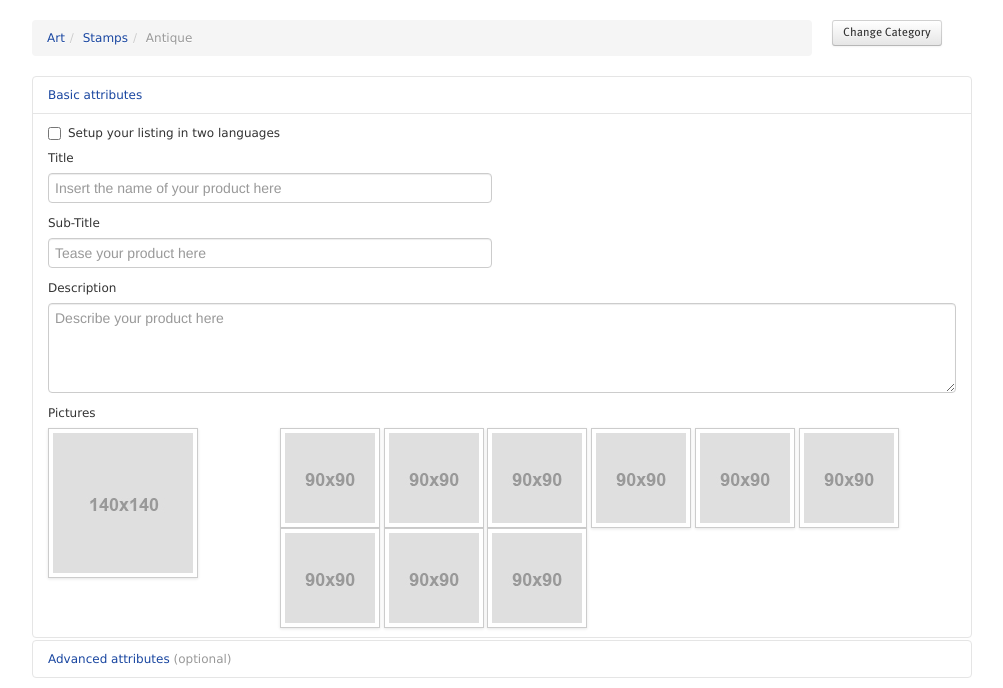
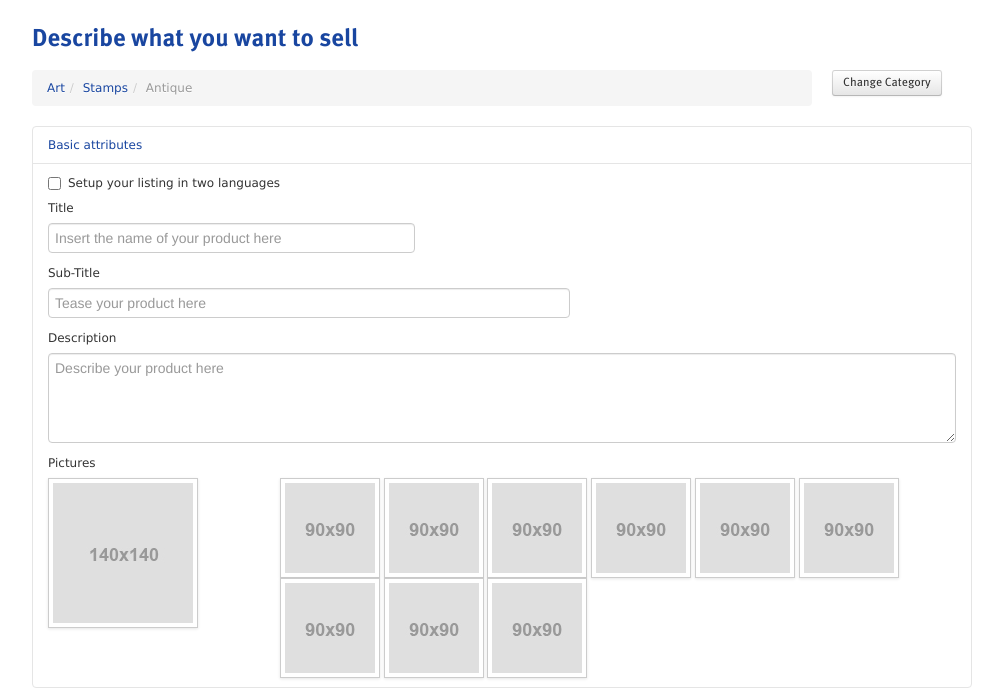
Before and after one commit to 85nomar/psychic-cyril, a PHP site: page /step2.php in a window 1280 px wide. Shown: the part 254-942 px from the top of the page, without its empty margins (138-1141 px from the left). Run offline with PHP 8.4, Linux system fonts and the light colour scheme.

Commit message:
layout improvements

```diff
--- a/css/main.css
+++ b/css/main.css
@@ -0,0 +1,8 @@
+/* Selling-Form Step 1 */
+#categoryFinder {
+    margin: 40px 0;
+}
+
+#savedForLater {
+    margin-bottom: 30px;
+}
--- a/step2.php
+++ b/step2.php
@@ -3,6 +3,8 @@ require ('inc/layout.php');
 $Layout->title='Selling';
 $Layout->start();
 ?>
+
+<h2>Describe what you want to sell</h2>
 
 <div class="row-fluid">
     <div class="span10">
@@ -36,26 +38,26 @@ $Layout->start();
                                 <input type="checkbox">
                                 Setup your listing in two languages </label>
                             <label for="inputTitle">Title</label>
-                            <input class="span6" type="text" id="inputTitle" placeholder="Insert the name of your product here">
+                            <input class="span5" type="text" id="inputTitle" placeholder="Insert the name of your product here">
                             <label for="inputSubtitle">Sub-Title</label>
-                            <input class="span6" type="text" id="inputSubtitle" placeholder="Tease your product here">
+                            <input class="span7" type="text" id="inputSubtitle" placeholder="Tease your product here">
                             <label for="inputDescription">Description</label>
                             <textarea class="span12" rows="4" placeholder="Describe your product here"></textarea>
                             <label for="inputPictures">Pictures</label>
                             <div class="row-fluid">
                                 <div class="span3">
-                                    <img src="img/img_placeholder_140.jpg" class="img-polaroid" style="width:140px;height:140px;">
+                                    <img src="img/img_placeholder_140.jpg" class="img-polaroid">
                                 </div>
                                 <div class="span9">
-                                    <img src="img/img_placeholder_90.jpg" class="img-polaroid" style="width:90px;height:90px;">
-                                    <img src="img/img_placeholder_90.jpg" class="img-polaroid" style="width:90px;height:90px;">
-                                    <img src="img/img_placeholder_90.jpg" class="img-polaroid" style="width:90px;height:90px;">
-                                    <img src="img/img_placeholder_90.jpg" class="img-polaroid" style="width:90px;height:90px;">
-                                    <img src="img/img_placeholder_90.jpg" class="img-polaroid" style="width:90px;height:90px;">
-                                    <img src="img/img_placeholder_90.jpg" class="img-polaroid" style="width:90px;height:90px;">
-                                    <img src="img/img_placeholder_90.jpg" class="img-polaroid" style="width:90px;height:90px;">
-                                    <img src="img/img_placeholder_90.jpg" class="img-polaroid" style="width:90px;height:90px;">
-                                    <img src="img/img_placeholder_90.jpg" class="img-polaroid" style="width:90px;height:90px;">
+                                    <img src="img/img_placeholder_90.jpg" class="img-polaroid">
+                                    <img src="img/img_placeholder_90.jpg" class="img-polaroid">
+                                    <img src="img/img_placeholder_90.jpg" class="img-polaroid">
+                                    <img src="img/img_placeholder_90.jpg" class="img-polaroid">
+                                    <img src="img/img_placeholder_90.jpg" class="img-polaroid">
+                                    <img src="img/img_placeholder_90.jpg" class="img-polaroid">
+                                    <img src="img/img_placeholder_90.jpg" class="img-polaroid">
+                                    <img src="img/img_placeholder_90.jpg" class="img-polaroid">
+                                    <img src="img/img_placeholder_90.jpg" class="img-polaroid">
                                 </div>
                             </div>
                         </div>
@@ -69,12 +71,22 @@ $Layout->start();
             </div>
             <div id="collapseTwo" class="accordion-body collapse">
                 <div class="accordion-inner">
-                    <div class="row-fluid">
-                        <div class="span12">
-                            <label for="inputNumber">Number of Products</label>
-                            <input class="span1" type="number" id="inputNumber" placeholder="1">
-                        </div>
-                    </div>
+                    <label for="inputProductCondition">Product condition</label>
+                    <select id="productCondition">
+                        <option>New</option>
+                        <option>Original</option>
+                        <option>Used</option>
+                        <option>Broken</option>
+                    </select>
+                    <label for="inputNumber">Number of Products</label>
+                    <input class="span1" type="number" id="inputNumber" placeholder="1">
+                    <label for="inputUPCnumber">UPC, ISBN or your own product number</label>
+                    <input class="span4" type="text" id="inputUPCnumber" placeholder="UPC, ISBN or other product number">
+                    <label for="inputWarranty">Warranty description</label>
+                    <select id="warranty">
+                        <option>No warranty</option>
+                        <option>As described</option>
+                    </select>
                 </div>
             </div>
         </div>
```
Also changed, not shown: step1.php (+42 -10 lines).
